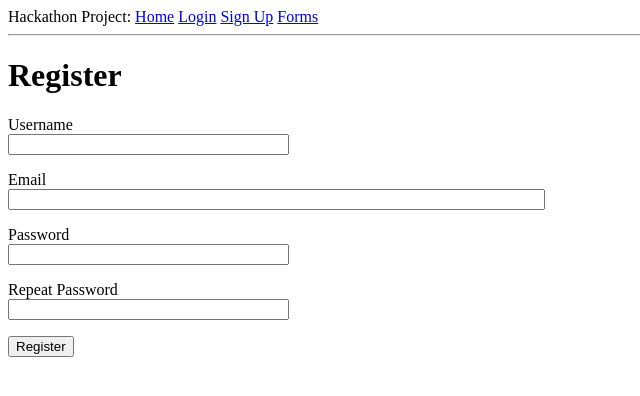
After one commit to Silicrex/HackathonProject, a Flask app: page /register in a window 1280 px wide. The commit adds this page. Shown: the top 396 px of the page, without its empty margins (0-640 px from the left). Run offline with Flask 2, Linux system fonts and the light colour scheme.

Commit message:
Form structures/database

```diff
--- a/flask_app/__init__.py
+++ b/flask_app/__init__.py
@@ -9,5 +9,6 @@ app.config.from_object(Config)  # Load config from Config class
 db = SQLAlchemy(app)  # Database instance
 migrate = Migrate(app, db)  # Migration engine instance
 login = LoginManager(app)  # Login handler instance
+login.login_view = 'login'  # Inform Flask-Login of the login view function
 
 from flask_app import routes, models  # Import below to avoid circular import
--- a/flask_app/forms.py
+++ b/flask_app/forms.py
@@ -1,6 +1,7 @@
 from flask_wtf import FlaskForm  # Flask wrapper for WTForms
-from wtforms import StringField, PasswordField, BooleanField, SubmitField
-from wtforms.validators import DataRequired
+from wtforms import StringField, PasswordField, BooleanField, SubmitField, TextAreaField
+from wtforms.validators import DataRequired, ValidationError, Email, EqualTo
+from flask_app.models import User
 
 
 class LoginForm(FlaskForm):
@@ -8,3 +9,28 @@ class LoginForm(FlaskForm):
     password = PasswordField('Password', validators=[DataRequired()])
     remember_me = BooleanField('Remember Me')
     submit = SubmitField('Sign in')
+
+
+class RegistrationForm(FlaskForm):
+    username = StringField('Username', validators=[DataRequired()])
+    email = StringField('Email', validators=[DataRequired(), Email()])
+    password = PasswordField('Password', validators=[DataRequired()])
+    password2 = PasswordField('Repeat Password', validators=[DataRequired(), EqualTo('password')])
+    submit = SubmitField('Register')
+
+    def validate_username(self, username):
+        user = User.query.filter_by(username=username.data).first()
+        if user is not None:
+            raise ValidationError('That username is already taken')
+
+    def validate_email(self, email):
+        user = User.query.filter_by(email=email.data).first()
+        if user is not None:
+            raise ValidationError('That email is already in use')
+
+
+class GeneralForm(FlaskForm):
+    name = StringField('Name (optional)')
+    contact = StringField('Contact (optional; phone or email for follow-up)')
+    body = TextAreaField('Content', validators=[DataRequired()])
+    submit = SubmitField('Submit')
--- a/flask_app/routes.py
+++ b/flask_app/routes.py
@@ -1,14 +1,14 @@
-from flask_app import app
-from flask_app.models import User
-from flask import render_template, flash, redirect, url_for
-from flask_app.forms import LoginForm
-from flask_login import current_user, login_user, logout_user
+from flask_app import app, db
+from flask_app.models import User, FormSubmission
+from flask import render_template, flash, redirect, url_for, request
+from flask_app.forms import LoginForm, RegistrationForm, GeneralForm
+from flask_login import current_user, login_user, logout_user, login_required
+from werkzeug.urls import url_parse
 
 
 @app.route('/')
 def index():  # Home page
-    user = {'username: Admin'}
-    return render_template('index.html', title='Home', user=user)
+    return render_template('index.html', title='Home')
 
 
 @app.route('/login', methods=['GET', 'POST'])
@@ -23,7 +23,10 @@ def login():  # Login page
             flash('Invalid username or password')
             return redirect(url_for('login'))
         login_user(user, remember=form.remember_me.data)
-        return redirect(url_for('index'))
+        next_page = request.args.get('next')
+        if not next_page or url_parse(next_page).netloc != '':  # Ensure relative URL
+            next_page = url_for('index')
+        return redirect(next_page)
     return render_template('login.html', titlw='Sign In', form=form)  # Validation errors will print
 
 
@@ -31,3 +34,43 @@ def login():  # Login page
 def logout():
     logout_user()
     return redirect(url_for('index'))
+
+
+@app.route('/stats')
+@login_required
+def stats():
+    return render_template('index.html')
+
+
+@app.route('/forms')
+def forms():
+    return render_template('forms.html')
+
+
+@app.route('/physhealth')
+def phys_health_form():
+    form = GeneralForm()
+    if form.validate_on_submit():
+        name = form.name.data or 'Anonymous'
+        contact = form.contact.data or 'No Response'
+        submission = FormSubmission(name=name, contact=contact, body=form.body.data)
+        db.session.add(submission)
+        db.session.commit()
+        flash('Post successful!')
+        return redirect(url_for('forms'))
+    return render_template('phys_health_form.html', form=form)
+
+
+@app.route('/register', methods=['GET', 'POST'])
+def register():
+    if current_user.is_authenticated:  # Logged in already
+        return redirect(url_for('index'))
+    form = RegistrationForm()
+    if form.validate_on_submit():
+        user = User(username=form.username.data, email=form.email.data)
+        user.set_password(form.password.data)
+        db.session.add(user)
+        db.session.commit()
+        flash('Sign up successful!')
+        return redirect(url_for('login'))
+    return render_template('register.html', title='Register', form=form)
--- a/flask_app/templates/base.html
+++ b/flask_app/templates/base.html
@@ -1,6 +1,7 @@
 <!DOCTYPE html>
 <html lang="en">
 <head>
+    <link rel="stylesheet" href=""
     <meta charset="UTF-8">
     <title>Hackathon Project</title>
 </head>
@@ -9,8 +10,13 @@
       <a href="{{ url_for('index') }}">Home</a>
       {% if current_user.is_anonymous %}
       <a href="{{ url_for('login') }}">Login</a>
+      <a href="{{ url_for('register') }}">Sign Up</a>
       {% else %}
       <a href="{{ url_for('logout') }}">Logout</a>
+      {% endif %}
+      <a href="{{ url_for('forms') }}">Forms</a>
+      {% if not current_user.is_anonymous %}
+      <a href="{{ url_for('stats') }}">Stats</a>
       {% endif %}
   </div>
   <hr>
--- /dev/null
+++ b/flask_app/templates/forms.html
@@ -0,0 +1,5 @@
+{% extends "base.html" %}
+
+{% block content %}
+    <h1>Forms!</h1>
+{% endblock %}
--- a/flask_app/templates/index.html
+++ b/flask_app/templates/index.html
@@ -2,4 +2,8 @@
 
 {% block content %}
     <h1>Hello world!</h1>
+    <h3>Hi, {{ current_user.username }}!</h3>
+    {% for post in posts %}
+    <div><p>{{ post.author.username }} says: <b>{{ post.body }}</b></p></div>
+    {% endfor %}
 {% endblock %}
--- /dev/null
+++ b/flask_app/templates/register.html
@@ -0,0 +1,37 @@
+{% extends "base.html" %}
+
+{% block content %}
+    <h1>Register</h1>
+    <form action="" method="post">
+        {{ form.hidden_tag() }}
+        <p>
+            {{ form.username.label }}<br>
+            {{ form.username(size=32) }}<br>
+            {% for error in form.username.errors %}
+            <span style="color: red;">[{{ error }}]</span>
+            {% endfor %}
+        </p>
+        <p>
+            {{ form.email.label }}<br>
+            {{ form.email(size=64) }}<br>
+            {% for error in form.email.errors %}
+            <span style="color: red;">[{{ error }}]</span>
+            {% endfor %}
+        </p>
+        <p>
+            {{ form.password.label }}<br>
+            {{ form.password(size=32) }}<br>
+            {% for error in form.password.errors %}
+            <span style="color: red;">[{{ error }}]</span>
+            {% endfor %}
+        </p>
+        <p>
+            {{ form.password2.label }}<br>
+            {{ form.password2(size=32) }}<br>
+            {% for error in form.password2.errors %}
+            <span style="color: red;">[{{ error }}]</span>
+            {% endfor %}
+        </p>
+        <p>{{ form.submit() }}</p>
+    </form>
+{% endblock %}
```
Also changed, not shown: flask_app/models.py (+11 -1 lines), flask_app/templates/phys_health_form.html (added, +24 -0 lines), app.db, flask_app/templates/bg.png (added).
